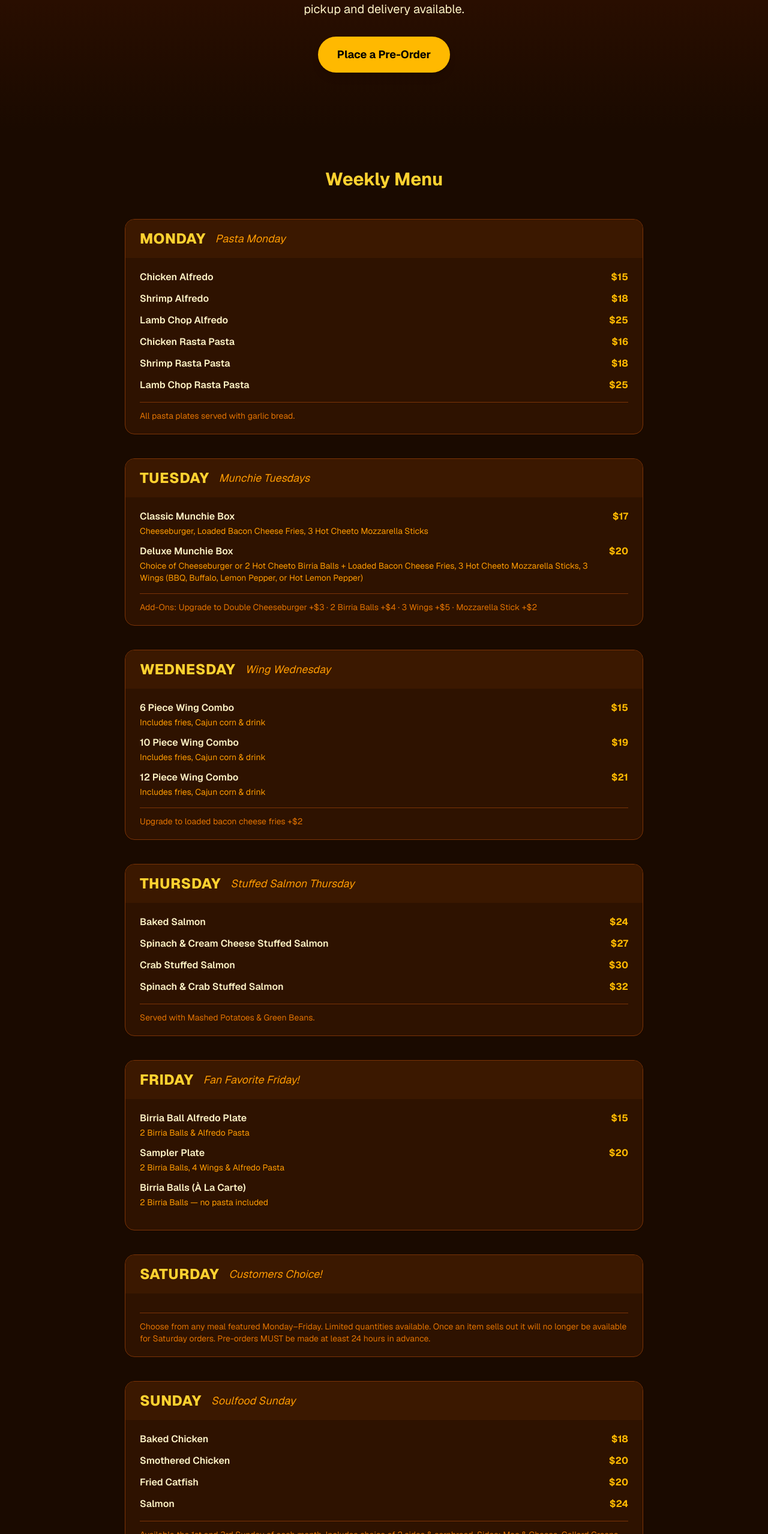
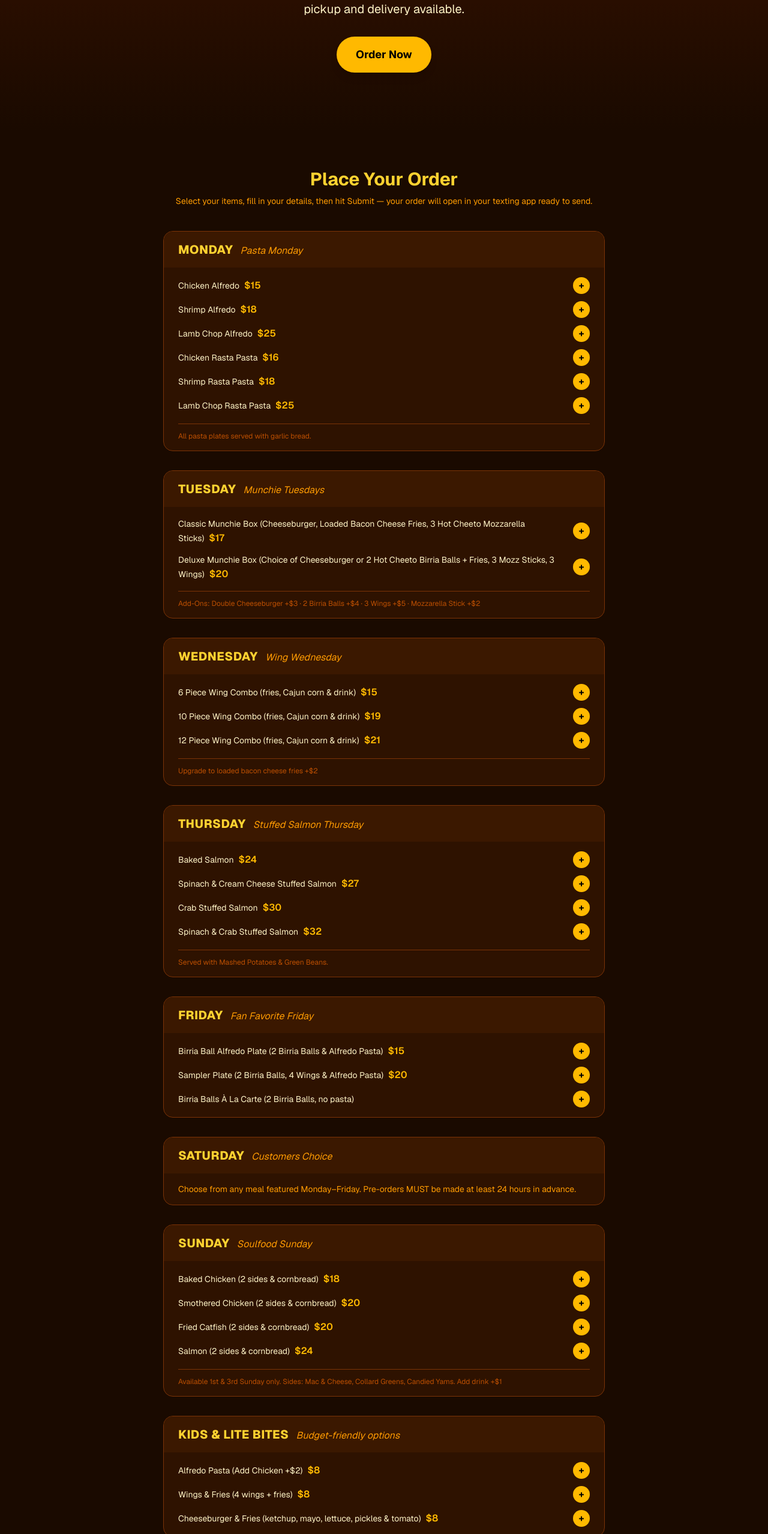
Before and after one commit to Sleepy24/plates-by-amber, a Next.js app: page / in a window 1280 px wide. Shown: the part 243-2800 px from the top of the page at 60% size. Built offline with nearby package versions, Linux system fonts and the light colour scheme.

Commit message:
Add built-in order form that pre-fills a text to Amber with special requests

```diff
--- a/app/page.tsx
+++ b/app/page.tsx
@@ -1,15 +1,18 @@
-export default function Home() {
-  const menu = [
+"use client";
+
+import { useState } from "react";
+
+const menuData = [
   {
     day: "Monday",
     theme: "Pasta Monday",
     items: [
-        { name: "Chicken Alfredo", price: "$15" },
-        { name: "Shrimp Alfredo", price: "$18" },
-        { name: "Lamb Chop Alfredo", price: "$25" },
-        { name: "Chicken Rasta Pasta", price: "$16" },
-        { name: "Shrimp Rasta Pasta", price: "$18" },
-        { name: "Lamb Chop Rasta Pasta", price: "$25" },
+      { name: "Chicken Alfredo", price: 15 },
+      { name: "Shrimp Alfredo", price: 18 },
+      { name: "Lamb Chop Alfredo", price: 25 },
+      { name: "Chicken Rasta Pasta", price: 16 },
+      { name: "Shrimp Rasta Pasta", price: 18 },
+      { name: "Lamb Chop Rasta Pasta", price: 25 },
     ],
     note: "All pasta plates served with garlic bread.",
   },
@@ -17,26 +20,18 @@ export default function Home() {
     day: "Tuesday",
     theme: "Munchie Tuesdays",
     items: [
-        {
-          name: "Classic Munchie Box",
-          price: "$17",
-          desc: "Cheeseburger, Loaded Bacon Cheese Fries, 3 Hot Cheeto Mozzarella Sticks",
-        },
-        {
-          name: "Deluxe Munchie Box",
-          price: "$20",
-          desc: "Choice of Cheeseburger or 2 Hot Cheeto Birria Balls + Loaded Bacon Cheese Fries, 3 Hot Cheeto Mozzarella Sticks, 3 Wings (BBQ, Buffalo, Lemon Pepper, or Hot Lemon Pepper)",
-        },
+      { name: "Classic Munchie Box (Cheeseburger, Loaded Bacon Cheese Fries, 3 Hot Cheeto Mozzarella Sticks)", price: 17 },
+      { name: "Deluxe Munchie Box (Choice of Cheeseburger or 2 Hot Cheeto Birria Balls + Fries, 3 Mozz Sticks, 3 Wings)", price: 20 },
     ],
-      note: "Add-Ons: Upgrade to Double Cheeseburger +$3 · 2 Birria Balls +$4 · 3 Wings +$5 · Mozzarella Stick +$2",
+    note: "Add-Ons: Double Cheeseburger +$3 · 2 Birria Balls +$4 · 3 Wings +$5 · Mozzarella Stick +$2",
   },
   {
     day: "Wednesday",
     theme: "Wing Wednesday",
     items: [
-        { name: "6 Piece Wing Combo", price: "$15", desc: "Includes fries, Cajun corn & drink" },
-        { name: "10 Piece Wing Combo", price: "$19", desc: "Includes fries, Cajun corn & drink" },
-        { name: "12 Piece Wing Combo", price: "$21", desc: "Includes fries, Cajun corn & drink" },
+      { name: "6 Piece Wing Combo (fries, Cajun corn & drink)", price: 15 },
+      { name: "10 Piece Wing Combo (fries, Cajun corn & drink)", price: 19 },
+      { name: "12 Piece Wing Combo (fries, Cajun corn & drink)", price: 21 },
     ],
     note: "Upgrade to loaded bacon cheese fries +$2",
   },
@@ -44,46 +39,109 @@ export default function Home() {
     day: "Thursday",
     theme: "Stuffed Salmon Thursday",
     items: [
-        { name: "Baked Salmon", price: "$24" },
-        { name: "Spinach & Cream Cheese Stuffed Salmon", price: "$27" },
-        { name: "Crab Stuffed Salmon", price: "$30" },
-        { name: "Spinach & Crab Stuffed Salmon", price: "$32" },
+      { name: "Baked Salmon", price: 24 },
+      { name: "Spinach & Cream Cheese Stuffed Salmon", price: 27 },
+      { name: "Crab Stuffed Salmon", price: 30 },
+      { name: "Spinach & Crab Stuffed Salmon", price: 32 },
     ],
     note: "Served with Mashed Potatoes & Green Beans.",
   },
   {
     day: "Friday",
-      theme: "Fan Favorite Friday!",
+    theme: "Fan Favorite Friday",
     items: [
-        { name: "Birria Ball Alfredo Plate", price: "$15", desc: "2 Birria Balls & Alfredo Pasta" },
-        { name: "Sampler Plate", price: "$20", desc: "2 Birria Balls, 4 Wings & Alfredo Pasta" },
-        { name: "Birria Balls (À La Carte)", price: "", desc: "2 Birria Balls — no pasta included" },
+      { name: "Birria Ball Alfredo Plate (2 Birria Balls & Alfredo Pasta)", price: 15 },
+      { name: "Sampler Plate (2 Birria Balls, 4 Wings & Alfredo Pasta)", price: 20 },
+      { name: "Birria Balls À La Carte (2 Birria Balls, no pasta)", price: 0 },
     ],
   },
   {
     day: "Saturday",
-      theme: "Customers Choice!",
+    theme: "Customers Choice",
     items: [],
-      note: "Choose from any meal featured Monday–Friday. Limited quantities available. Once an item sells out it will no longer be available for Saturday orders. Pre-orders MUST be made at least 24 hours in advance.",
+    note: "Choose from any meal featured Monday–Friday. Pre-orders MUST be made at least 24 hours in advance.",
   },
   {
     day: "Sunday",
     theme: "Soulfood Sunday",
     items: [
-        { name: "Baked Chicken", price: "$18" },
-        { name: "Smothered Chicken", price: "$20" },
-        { name: "Fried Catfish", price: "$20" },
-        { name: "Salmon", price: "$24" },
+      { name: "Baked Chicken (2 sides & cornbread)", price: 18 },
+      { name: "Smothered Chicken (2 sides & cornbread)", price: 20 },
+      { name: "Fried Catfish (2 sides & cornbread)", price: 20 },
+      { name: "Salmon (2 sides & cornbread)", price: 24 },
     ],
-      note: "Available the 1st and 3rd Sunday of each month. Includes choice of 2 sides & cornbread. Sides: Mac & Cheese, Collard Greens, Candied Yams. Add drink +$1",
+    note: "Available 1st & 3rd Sunday only. Sides: Mac & Cheese, Collard Greens, Candied Yams. Add drink +$1",
+  },
+  {
+    day: "Kids & Lite Bites",
+    theme: "Budget-friendly options",
+    items: [
+      { name: "Alfredo Pasta (Add Chicken +$2)", price: 8 },
+      { name: "Wings & Fries (4 wings + fries)", price: 8 },
+      { name: "Cheeseburger & Fries (ketchup, mayo, lettuce, pickles & tomato)", price: 8 },
+    ],
   },
 ];
 
-  const kidsMenu = [
-    { name: "Alfredo Pasta", price: "$8", desc: "Add Chicken +$2" },
-    { name: "Wings & Fries", price: "$8", desc: "4 wings + fries" },
-    { name: "Cheeseburger & Fries", price: "$8", desc: "Served with ketchup, mayo, lettuce, pickles & tomato" },
-  ];
+type CartItem = { name: string; price: number; qty: number };
+
+export default function Home() {
+  const [cart, setCart] = useState<CartItem[]>([]);
+  const [name, setName] = useState("");
+  const [phone, setPhone] = useState("");
+  const [fulfillment, setFulfillment] = useState<"Pickup" | "Delivery">("Pickup");
+  const [pickupDate, setPickupDate] = useState("");
+  const [pickupTime, setPickupTime] = useState("");
+  const [payment, setPayment] = useState("Cashapp");
+  const [specialRequests, setSpecialRequests] = useState("");
+  const [submitted, setSubmitted] = useState(false);
+
+  function addToCart(item: { name: string; price: number }) {
+    setCart((prev) => {
+      const existing = prev.find((c) => c.name === item.name);
+      if (existing) return prev.map((c) => c.name === item.name ? { ...c, qty: c.qty + 1 } : c);
+      return [...prev, { ...item, qty: 1 }];
+    });
+  }
+
+  function removeFromCart(name: string) {
+    setCart((prev) => {
+      const existing = prev.find((c) => c.name === name);
+      if (!existing) return prev;
+      if (existing.qty === 1) return prev.filter((c) => c.name !== name);
+      return prev.map((c) => c.name === name ? { ...c, qty: c.qty - 1 } : c);
+    });
+  }
+
+  function getQty(name: string) {
+    return cart.find((c) => c.name === name)?.qty ?? 0;
+  }
+
+  const total = cart.reduce((sum, c) => sum + c.price * c.qty, 0);
+
+  function handleOrder() {
+    const orderLines = cart.map((c) => `  - ${c.name}${c.price > 0 ? ` x${c.qty} ($${(c.price * c.qty)})` : ""}`).join("\n");
+    const body = [
+      `Hi Amber! I'd like to place an order:`,
+      ``,
+      `Name: ${name}`,
+      `Phone: ${phone}`,
+      `Fulfillment: ${fulfillment}`,
+      `Pickup Date & Time: ${pickupDate} at ${pickupTime}`,
+      `Payment: ${payment}`,
+      ``,
+      `Order:`,
+      orderLines,
+      total > 0 ? `\nTotal: $${total}` : "",
+      specialRequests ? `\nSpecial Requests: ${specialRequests}` : "",
+    ].filter(Boolean).join("\n");
+
+    const smsUrl = `sms:5626677845?body=${encodeURIComponent(body)}`;
+    window.open(smsUrl, "_blank");
+    setSubmitted(true);
+  }
+
+  const canSubmit = name && phone && cart.length > 0 && pickupDate && pickupTime;
 
   return (
     <main className="min-h-screen bg-[#1a0a00] text-white font-sans">
@@ -97,137 +155,161 @@ export default function Home() {
         <p className="text-lg sm:text-xl text-amber-100 max-w-xl mb-8">
           Homemade food, made with love. Weekly rotating menus with pickup and delivery available.
         </p>
-        <a
-          href="https://docs.google.com/forms/d/e/1FAIpQLSe-BWbuNUvDDqYxyPK5Ol4EhycRa7y__MHo8M6fNoq3kN-ljA/viewform"
-          target="_blank"
-          rel="noopener noreferrer"
-          className="bg-amber-400 hover:bg-amber-300 text-black font-bold text-lg px-8 py-4 rounded-full transition-colors shadow-lg"
-        >
-          Place a Pre-Order
+        <a href="#order" className="bg-amber-400 hover:bg-amber-300 text-black font-bold text-lg px-8 py-4 rounded-full transition-colors shadow-lg">
+          Order Now
         </a>
       </section>
 
-      {/* Weekly Menu */}
-      <section className="px-4 py-16 max-w-4xl mx-auto">
-        <h2 className="text-3xl font-bold text-amber-300 text-center mb-12">Weekly Menu</h2>
-        <div className="space-y-10">
-          {menu.map((day) => (
-            <div key={day.day} className="bg-[#2e1200] border border-amber-900 rounded-2xl overflow-hidden">
-              <div className="bg-[#3b1800] px-6 py-4 flex flex-col sm:flex-row sm:items-center gap-1">
-                <span className="text-2xl font-extrabold text-amber-300 uppercase tracking-wide">{day.day}</span>
-                <span className="sm:ml-3 text-amber-500 italic text-lg">{day.theme}</span>
+      {/* Order Section */}
+      <section id="order" className="px-4 py-16 max-w-3xl mx-auto">
+        <h2 className="text-3xl font-bold text-amber-300 text-center mb-2">Place Your Order</h2>
+        <p className="text-amber-500 text-center text-sm mb-10">Select your items, fill in your details, then hit Submit — your order will open in your texting app ready to send.</p>
+
+        {submitted ? (
+          <div className="bg-[#2e1200] border border-amber-400 rounded-2xl p-10 text-center">
+            <p className="text-4xl mb-4">🎉</p>
+            <h3 className="text-2xl font-bold text-amber-300 mb-2">Order Ready to Send!</h3>
+            <p className="text-amber-100 mb-6">Your texting app should have opened with your order pre-filled. Just hit send!</p>
+            <button onClick={() => { setSubmitted(false); setCart([]); setName(""); setPhone(""); setPickupDate(""); setPickupTime(""); setSpecialRequests(""); }} className="bg-amber-400 hover:bg-amber-300 text-black font-bold px-6 py-3 rounded-full transition-colors">
+              Place Another Order
+            </button>
           </div>
-              <div className="px-6 py-5">
-                {day.items.length > 0 && (
-                  <ul className="space-y-3 mb-4">
-                    {day.items.map((item) => (
-                      <li key={item.name} className="flex flex-col sm:flex-row sm:justify-between gap-1">
-                        <div>
-                          <span className="text-amber-100 font-semibold">{item.name}</span>
-                          {"desc" in item && item.desc && (
-                            <p className="text-amber-500 text-sm mt-0.5">{item.desc}</p>
+        ) : (
+          <div className="space-y-8">
+
+            {/* Menu selection */}
+            {menuData.map((section) => (
+              <div key={section.day} className="bg-[#2e1200] border border-amber-900 rounded-2xl overflow-hidden">
+                <div className="bg-[#3b1800] px-6 py-4">
+                  <span className="text-xl font-extrabold text-amber-300 uppercase tracking-wide">{section.day}</span>
+                  <span className="ml-3 text-amber-500 italic">{section.theme}</span>
+                </div>
+                <div className="px-6 py-4">
+                  {section.items.length === 0 ? (
+                    <p className="text-amber-500 text-sm">{section.note}</p>
+                  ) : (
+                    <>
+                      <ul className="space-y-3">
+                        {section.items.map((item) => (
+                          <li key={item.name} className="flex items-center justify-between gap-4">
+                            <div className="flex-1">
+                              <span className="text-amber-100 text-sm">{item.name}</span>
+                              {item.price > 0 && <span className="ml-2 text-amber-400 font-semibold">${item.price}</span>}
+                            </div>
+                            <div className="flex items-center gap-2 shrink-0">
+                              {getQty(item.name) > 0 && (
+                                <>
+                                  <button onClick={() => removeFromCart(item.name)} className="w-7 h-7 rounded-full bg-amber-900 hover:bg-amber-700 text-white font-bold transition-colors flex items-center justify-center">−</button>
+                                  <span className="w-5 text-center text-amber-300 font-bold">{getQty(item.name)}</span>
+                                </>
                               )}
+                              <button onClick={() => addToCart(item)} className="w-7 h-7 rounded-full bg-amber-400 hover:bg-amber-300 text-black font-bold transition-colors flex items-center justify-center">+</button>
                             </div>
-                        {item.price && (
-                          <span className="text-amber-400 font-bold shrink-0">{item.price}</span>
-                        )}
                           </li>
                         ))}
                       </ul>
-                )}
-                {day.note && (
-                  <p className="text-amber-600 text-sm border-t border-amber-900 pt-3 mt-3">{day.note}</p>
+                      {section.note && <p className="text-amber-700 text-xs mt-4 pt-3 border-t border-amber-900">{section.note}</p>}
+                    </>
                   )}
                 </div>
               </div>
             ))}
-        </div>
-      </section>
 
-      {/* Kids & Lite Bites */}
-      <section className="px-4 py-12 max-w-4xl mx-auto">
-        <div className="bg-[#2e1200] border border-amber-900 rounded-2xl overflow-hidden">
-          <div className="bg-[#3b1800] px-6 py-4">
-            <span className="text-2xl font-extrabold text-amber-300 uppercase tracking-wide">Kids &amp; Lite Bites Menu</span>
-            <p className="text-amber-500 text-sm mt-1">Perfect for kids, lighter appetites, portion control, or anyone looking for a budget-friendly meal option.</p>
-          </div>
-          <div className="px-6 py-5">
-            <ul className="space-y-3">
-              {kidsMenu.map((item) => (
-                <li key={item.name} className="flex flex-col sm:flex-row sm:justify-between gap-1">
-                  <div>
-                    <span className="text-amber-100 font-semibold">{item.name}</span>
-                    <p className="text-amber-500 text-sm mt-0.5">{item.desc}</p>
-                  </div>
-                  <span className="text-amber-400 font-bold shrink-0">{item.price}</span>
+            {/* Cart summary */}
+            {cart.length > 0 && (
+              <div className="bg-[#3b1800] border border-amber-400 rounded-2xl px-6 py-5">
+                <h3 className="text-lg font-bold text-amber-300 mb-3">Your Order</h3>
+                <ul className="space-y-2 mb-3">
+                  {cart.map((c) => (
+                    <li key={c.name} className="flex justify-between text-amber-100 text-sm">
+                      <span>{c.name} x{c.qty}</span>
+                      {c.price > 0 && <span className="text-amber-400">${c.price * c.qty}</span>}
                     </li>
                   ))}
                 </ul>
+                {total > 0 && <p className="text-amber-300 font-bold text-right border-t border-amber-700 pt-2">Total: ${total}</p>}
+              </div>
+            )}
+
+            {/* Customer details */}
+            <div className="bg-[#2e1200] border border-amber-900 rounded-2xl px-6 py-6 space-y-4">
+              <h3 className="text-lg font-bold text-amber-300">Your Details</h3>
+
+              <div className="grid sm:grid-cols-2 gap-4">
+                <div>
+                  <label className="block text-amber-400 text-sm mb-1">First & Last Name *</label>
+                  <input value={name} onChange={(e) => setName(e.target.value)} placeholder="Jane Smith" className="w-full bg-[#1a0a00] border border-amber-800 rounded-lg px-4 py-2 text-amber-100 placeholder-amber-900 focus:outline-none focus:border-amber-400" />
+                </div>
+                <div>
+                  <label className="block text-amber-400 text-sm mb-1">Phone Number *</label>
+                  <input value={phone} onChange={(e) => setPhone(e.target.value)} placeholder="555-555-5555" className="w-full bg-[#1a0a00] border border-amber-800 rounded-lg px-4 py-2 text-amber-100 placeholder-amber-900 focus:outline-none focus:border-amber-400" />
                 </div>
               </div>
-      </section>
 
-      {/* How to Order */}
-      <section className="bg-[#2e1200] px-6 py-16">
-        <div className="max-w-2xl mx-auto">
-          <h2 className="text-3xl font-bold text-amber-300 text-center mb-10">How to Order</h2>
-          <ol className="space-y-6">
-            {[
-              "Fill out the pre-order form with your name, phone number, and pickup or delivery preference.",
-              "Text your order to 562-667-7845 — include your name, order, desired pickup date & time, and payment method.",
-              "Pay via Cashapp ($platedbyamber), Zelle, or Apple Pay.",
-              "Pick up in San Jacinto or receive delivery (available for orders $25+).",
-            ].map((text, i) => (
-              <li key={i} className="flex gap-5 items-start">
-                <span className="bg-amber-400 text-black font-bold rounded-full w-9 h-9 flex items-center justify-center shrink-0 text-lg">
-                  {i + 1}
-                </span>
-                <p className="text-amber-100 leading-relaxed pt-1">{text}</p>
-              </li>
+              <div>
+                <label className="block text-amber-400 text-sm mb-1">Pickup or Delivery? *</label>
+                <div className="flex gap-4">
+                  {(["Pickup", "Delivery"] as const).map((opt) => (
+                    <button key={opt} onClick={() => setFulfillment(opt)} className={`flex-1 py-2 rounded-lg border font-semibold transition-colors ${fulfillment === opt ? "bg-amber-400 text-black border-amber-400" : "border-amber-800 text-amber-400 hover:border-amber-400"}`}>
+                      {opt} {opt === "Delivery" ? "(orders $25+)" : "(San Jacinto)"}
+                    </button>
                   ))}
-          </ol>
                 </div>
-      </section>
+              </div>
 
-      {/* Order CTA */}
-      <section className="px-6 py-16 text-center">
-        <h2 className="text-3xl font-bold text-amber-300 mb-4">Ready to Order?</h2>
-        <p className="text-amber-200 mb-8">Pre-orders are taken weekly. Grab your plate before they&apos;re gone!</p>
-        <a
-          href="https://docs.google.com/forms/d/e/1FAIpQLSe-BWbuNUvDDqYxyPK5Ol4EhycRa7y__MHo8M6fNoq3kN-ljA/viewform"
-          target="_blank"
-          rel="noopener noreferrer"
-          className="bg-amber-400 hover:bg-amber-300 text-black font-bold text-lg px-8 py-4 rounded-full transition-colors shadow-lg inline-block"
+              <div className="grid sm:grid-cols-2 gap-4">
+                <div>
+                  <label className="block text-amber-400 text-sm mb-1">Desired Date *</label>
+                  <input type="date" value={pickupDate} onChange={(e) => setPickupDate(e.target.value)} className="w-full bg-[#1a0a00] border border-amber-800 rounded-lg px-4 py-2 text-amber-100 focus:outline-none focus:border-amber-400" />
+                </div>
+                <div>
+                  <label className="block text-amber-400 text-sm mb-1">Desired Time *</label>
+                  <input type="time" value={pickupTime} onChange={(e) => setPickupTime(e.target.value)} className="w-full bg-[#1a0a00] border border-amber-800 rounded-lg px-4 py-2 text-amber-100 focus:outline-none focus:border-amber-400" />
+                </div>
+              </div>
+
+              <div>
+                <label className="block text-amber-400 text-sm mb-1">Payment Method *</label>
+                <div className="flex gap-3 flex-wrap">
+                  {["Cashapp", "Zelle", "Apple Pay"].map((opt) => (
+                    <button key={opt} onClick={() => setPayment(opt)} className={`px-4 py-2 rounded-lg border font-semibold transition-colors ${payment === opt ? "bg-amber-400 text-black border-amber-400" : "border-amber-800 text-amber-400 hover:border-amber-400"}`}>
+                      {opt}
+                    </button>
+                  ))}
+                </div>
+              </div>
+
+              <div>
+                <label className="block text-amber-400 text-sm mb-1">Special Requests</label>
+                <textarea value={specialRequests} onChange={(e) => setSpecialRequests(e.target.value)} placeholder="Allergies, sauce preferences, extra items, etc." rows={3} className="w-full bg-[#1a0a00] border border-amber-800 rounded-lg px-4 py-2 text-amber-100 placeholder-amber-900 focus:outline-none focus:border-amber-400 resize-none" />
+              </div>
+            </div>
+
+            <button
+              onClick={handleOrder}
+              disabled={!canSubmit}
+              className="w-full bg-amber-400 hover:bg-amber-300 disabled:opacity-40 disabled:cursor-not-allowed text-black font-bold text-xl py-5 rounded-full transition-colors shadow-lg"
             >
-          Pre-Order Form
-        </a>
+              {canSubmit ? "Submit Order via Text 📱" : "Fill out all required fields to order"}
+            </button>
+          </div>
+        )}
       </section>
 
       {/* Contact */}
       <section className="bg-[#2e1200] px-6 py-12 text-center">
         <h2 className="text-2xl font-bold text-amber-300 mb-6">Get in Touch</h2>
         <div className="flex flex-col sm:flex-row gap-4 justify-center items-center text-amber-100">
-          <a href="tel:5626677845" className="hover:text-amber-300 transition-colors text-lg">
-            📞 562-667-7845
-          </a>
+          <a href="tel:5626677845" className="hover:text-amber-300 transition-colors text-lg">📞 562-667-7845</a>
           <span className="hidden sm:inline text-amber-700">|</span>
-          <a
-            href="https://www.tiktok.com/@platesbyamber"
-            target="_blank"
-            rel="noopener noreferrer"
-            className="hover:text-amber-300 transition-colors text-lg"
-          >
-            🎵 TikTok: @platesbyamber
-          </a>
+          <a href="https://www.tiktok.com/@platesbyamber" target="_blank" rel="noopener noreferrer" className="hover:text-amber-300 transition-colors text-lg">🎵 TikTok: @platesbyamber</a>
         </div>
         <div className="mt-6 text-amber-500 text-sm space-y-1">
-          <p>💳 Cashapp: $platedbyamber</p>
-          <p>💳 Zelle &amp; Apple Pay accepted</p>
-          <p>📍 Pickup: San Jacinto, CA</p>
+          <p>💳 Cashapp: $platedbyamber &nbsp;·&nbsp; Zelle &amp; Apple Pay accepted</p>
+          <p>📍 Pickup: San Jacinto, CA &nbsp;·&nbsp; Delivery available on orders $25+</p>
         </div>
       </section>
 
-      {/* Footer */}
       <footer className="px-6 py-6 text-center text-amber-800 text-sm">
         © {new Date().getFullYear()} Plates by Amber. All rights reserved.
       </footer>
```
Lines whose indentation alone changed are shown as unchanged.
